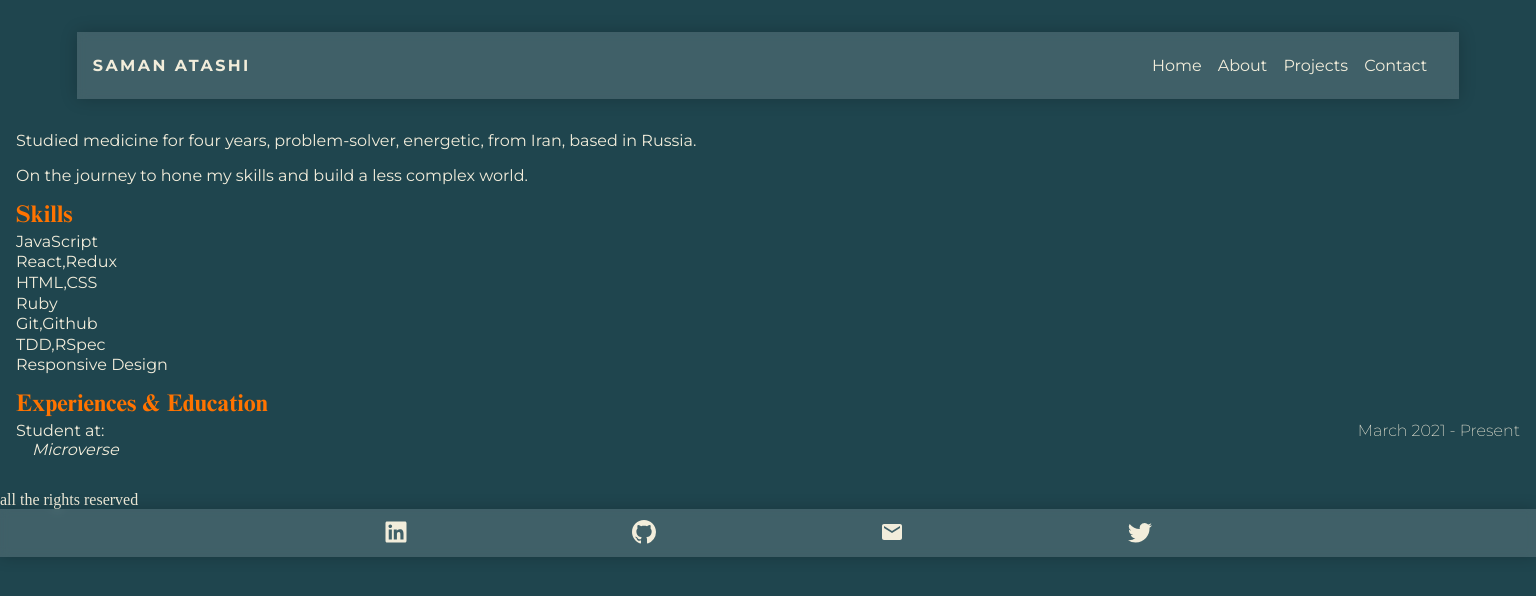
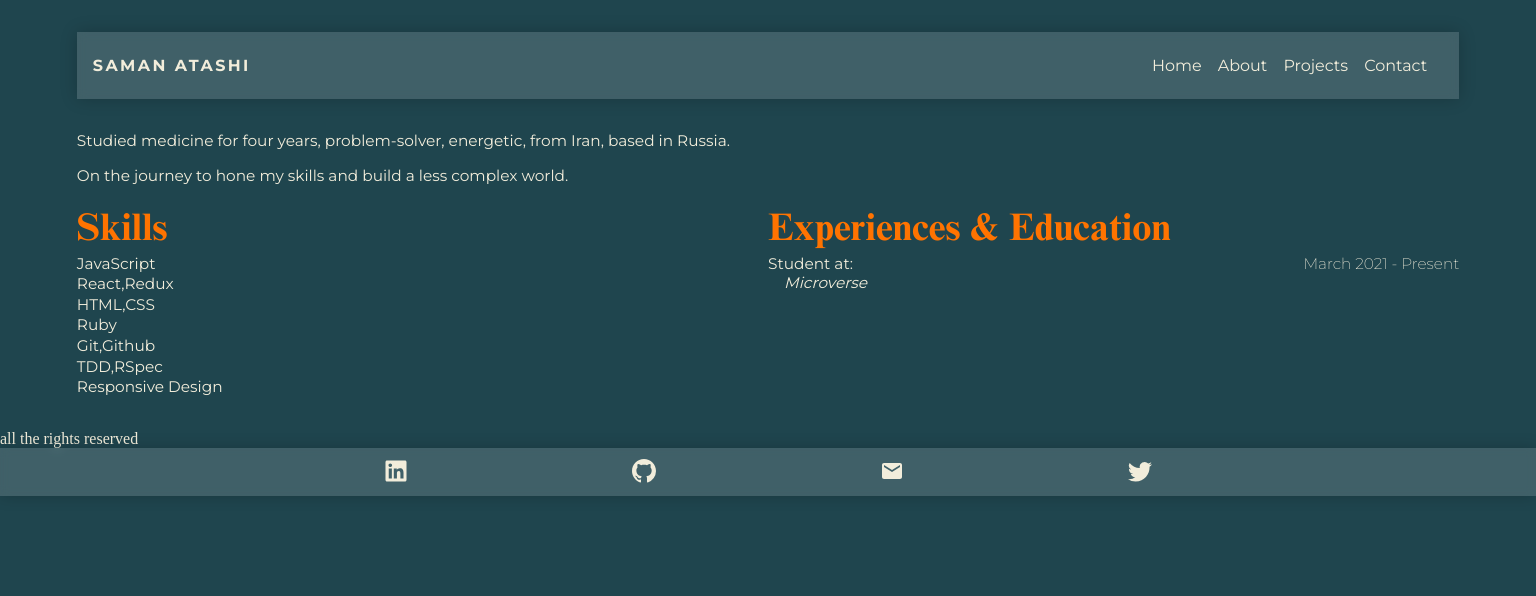
Before and after one commit to SamanAtashi/Portfolio-V.1, a React (Create React App) app: page /About in a window 1536 px wide. Shown: the top 596 px of the page. Built offline with nearby package versions, Linux system fonts and the light colour scheme.

Commit message:
Update size of about and home page for bigger screens

```diff
--- a/src/Components/About/About.js
+++ b/src/Components/About/About.js
@@ -14,6 +14,7 @@ const About = () => {
 					complex world.
 				</p>
 			</article>
+			<div className={classes.screen}>
 				<article className={classes.skills}>
 					<header>Skills</header>
 					<ul>
@@ -34,15 +35,21 @@ const About = () => {
 								<p>Student at:</p>
 								<a
 									href="https://www.microverse.org/"
-								className={classes.companies}
+									className={
+										classes.companies
+									}
 								>
 									Microverse
 								</a>
 							</div>
-						<p className={classes.date}> March 2021 - Present</p>
+							<p className={classes.date}>
+								{' '}
+								March 2021 - Present
+							</p>
 						</li>
 					</ul>
 				</article>
+			</div>
 		</section>
 	);
 };
--- a/src/Components/About/About.module.css
+++ b/src/Components/About/About.module.css
@@ -43,3 +43,41 @@
 	justify-content: space-between;
 	align-items: flex-start;
 }
+
+@media only screen and (min-width: 500px) {
+	.container {
+		margin: 0 5%;
+	}
+	.screen {
+		display: flex;
+		justify-content: space-between;
+		align-items: flex-start;
+	}
+	.exp,
+	.skills {
+		width: 50%;
+	}
+
+	.exp header {
+		margin: 0.3rem 0;
+	}
+}
+
+@media only screen and (min-width: 768px) {
+	.exp header,
+	.skills header {
+		font-size: 3vw;
+	}
+}
+
+@media only screen and (min-width: 1440px) {
+	.exp header,
+	.skills header {
+		font-size: 2.5vw;
+	}
+	.about_text,
+	.exp,
+	.skills {
+		font-size: 1vw;
+	}
+}
--- a/src/Components/Home/Home.module.css
+++ b/src/Components/Home/Home.module.css
@@ -33,11 +33,13 @@
 	}
 }
 
-@media only screen and (min-width: 768px) {
+@media only screen and (min-width: 500px) {
 	.home {
 		margin: 0 5%;
+		margin-bottom: 1rem;
 	}
-
+}
+@media only screen and (min-width: 768px) {
 	.head {
 		font-size: 500%;
 	}
```
Lines whose indentation alone changed are shown as unchanged.
